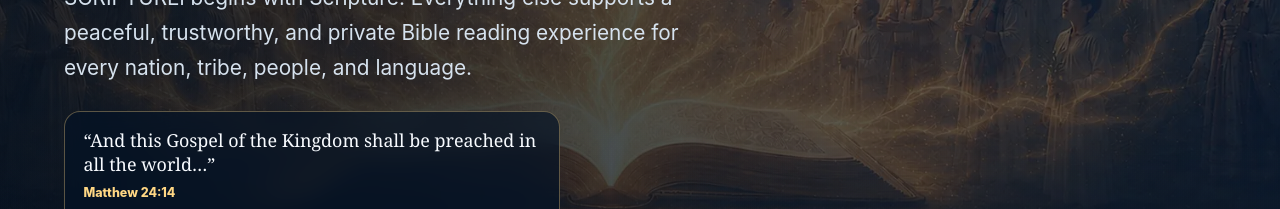
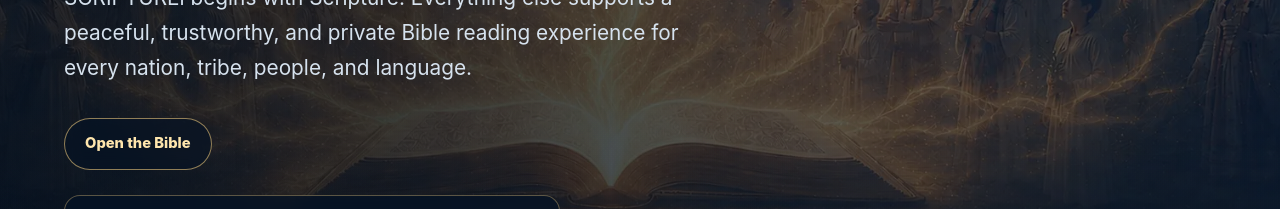
Before and after one commit to aapt-hub/scripturei-public-site, a website: page index.html in a window 1280 px wide. Shown: the part 565-774 px from the top of the page. Drawn offline with Linux system fonts and the light colour scheme.

Commit message:
Make hero compact with direct Bible access

```diff
--- a/index.html
+++ b/index.html
@@ -41,6 +41,7 @@
           <p class="hero-kicker">Read the Bible first</p>
           <h1 id="hero-title">Bibles for the world.</h1>
           <p class="hero-lead">SCRIPTUREi begins with Scripture. Everything else supports a peaceful, trustworthy, and private Bible reading experience for every nation, tribe, people, and language.</p>
+          <a class="hero-action hero-reader-link" href="#bible">Open the Bible</a>
 
           <aside class="hero-mission" aria-label="Great Commission goal">
             <blockquote>“And this Gospel of the Kingdom shall be preached in all the world…”</blockquote>
```
